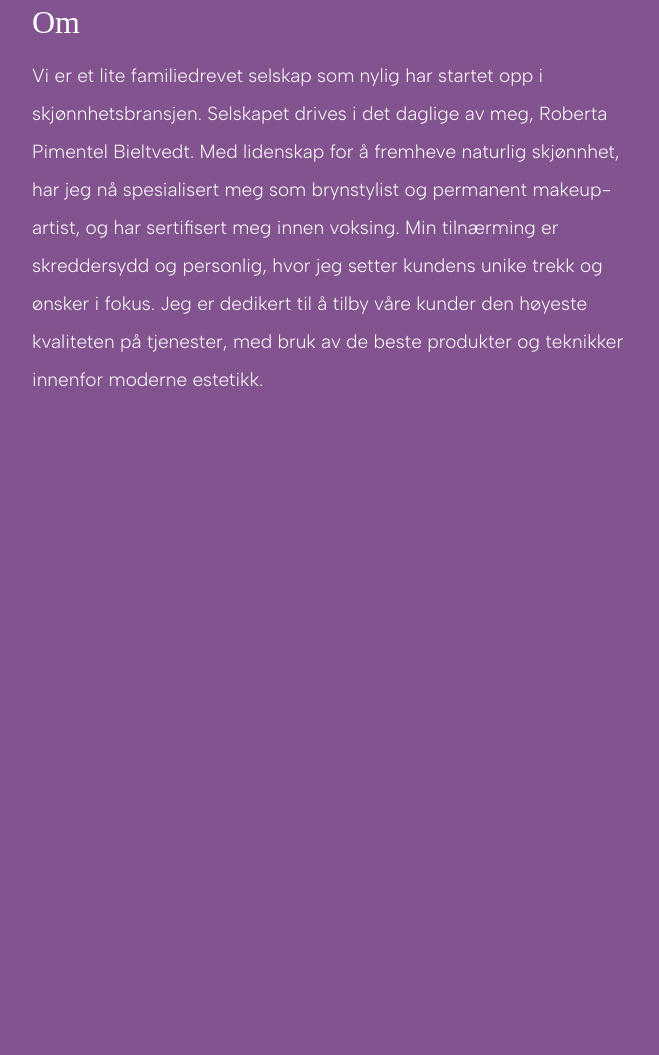
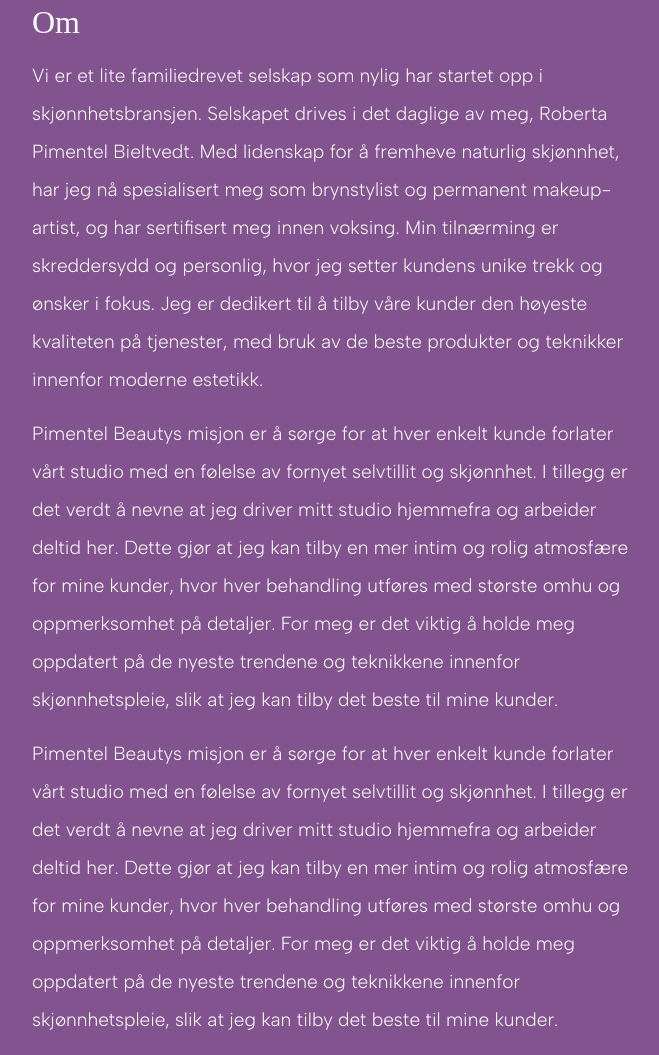
Before and after one commit to thbiel/pimentel.no, a plain HTML site: page docs/qpdf35av/om.html in a window 1280 px wide. Shown: the part 337-1392 px from the top of the page, without its empty margins (300-959 px from the left). Before the commit the page ends 800 px from the top, so only its background shows below. Drawn offline with Linux system fonts and the light colour scheme; files that its build step writes are made by us from their sources; a web font is replaced by a local one.

Commit message:
Update om.html

```diff
--- a/docs/qpdf35av/om.html
+++ b/docs/qpdf35av/om.html
@@ -43,6 +43,17 @@
             <p>Vi er et lite familiedrevet selskap som nylig har startet opp i skjønnhetsbransjen. Selskapet drives i det daglige av meg, Roberta Pimentel Bieltvedt. Med lidenskap for å fremheve naturlig skjønnhet, har jeg nå spesialisert meg som brynstylist og permanent makeup-artist, og har sertifisert meg innen voksing.
 
 Min tilnærming er skreddersydd og personlig, hvor jeg setter kundens unike trekk og ønsker i fokus. Jeg er dedikert til å tilby våre kunder den høyeste kvaliteten på tjenester, med bruk av de beste produkter og teknikker innenfor moderne estetikk. </p>
+            <p>Pimentel Beautys misjon er å sørge for at hver enkelt kunde forlater vårt studio med en følelse av fornyet selvtillit og skjønnhet.
+
+I tillegg er det verdt å nevne at jeg driver mitt studio hjemmefra og arbeider deltid her. Dette gjør at jeg kan tilby en mer intim og rolig atmosfære for mine kunder, hvor hver behandling utføres med største omhu og oppmerksomhet på detaljer.
+
+For meg er det viktig å holde meg oppdatert på de nyeste trendene og teknikkene innenfor skjønnhetspleie, slik at jeg kan tilby det beste til mine kunder. </p>
+         <p>Pimentel Beautys misjon er å sørge for at hver enkelt kunde forlater vårt studio med en følelse av fornyet selvtillit og skjønnhet.
+
+I tillegg er det verdt å nevne at jeg driver mitt studio hjemmefra og arbeider deltid her. Dette gjør at jeg kan tilby en mer intim og rolig atmosfære for mine kunder, hvor hver behandling utføres med største omhu og oppmerksomhet på detaljer.
+
+For meg er det viktig å holde meg oppdatert på de nyeste trendene og teknikkene innenfor skjønnhetspleie, slik at jeg kan tilby det beste til mine kunder. </p>
+
           </article>
         </div>
         <div class="col-xs-3 col-sm-3"></div>
```
